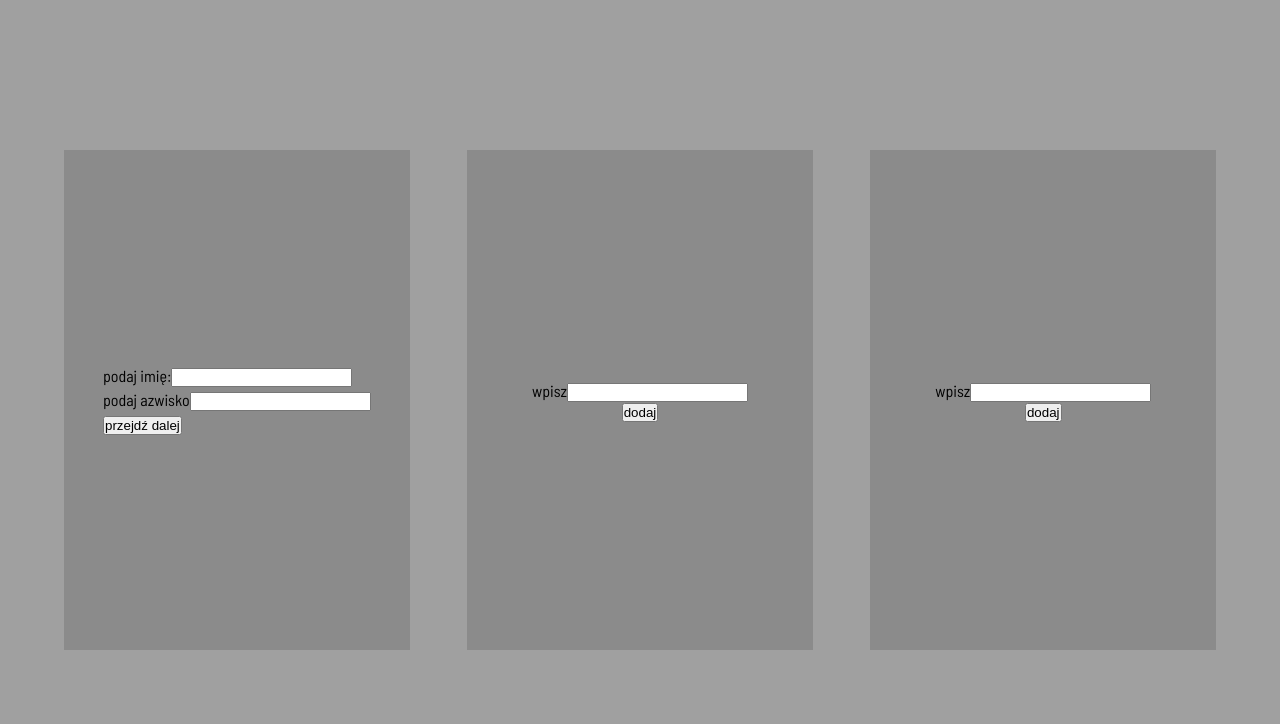
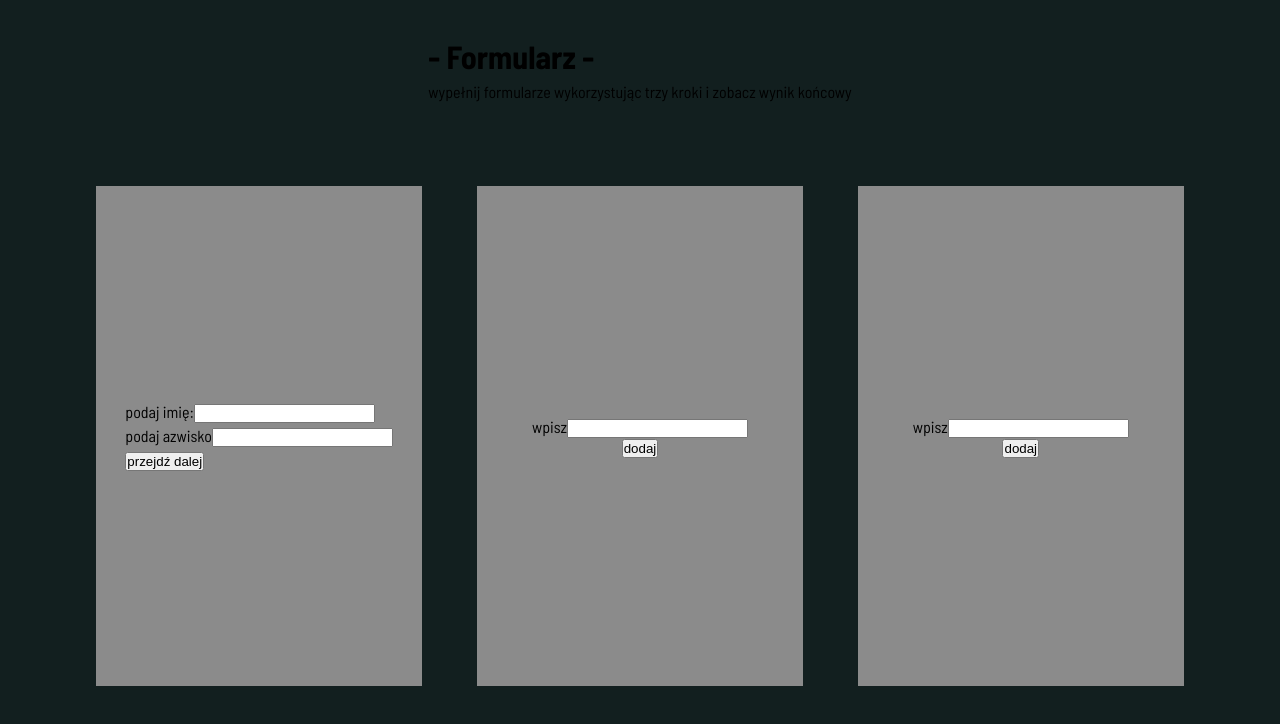
Before and after one commit to Scorpion19702022/React_Mentor_018_MULTI_STEP_FORM_and_TEST, a React (Vite) app: page / in a window 1280 px wide. Shown: the top 724 px of the page. Built offline with nearby package versions, Linux system fonts and the light colour scheme.

Commit message:
added styles

```diff
--- a/src/App.module.css
+++ b/src/App.module.css
@@ -18,10 +18,17 @@
 	--color-dark09: #121f1f;
 	--color-dark10: #090f0f;
 	--color-dark11: #000000;
+
+	--color-error: #e52b50;
 }
 
 .wrapper {
 	width: 100%;
 	height: 100vh;
-	background-color: #a0a0a0;
+	padding: 2em;
+	background-color: var(--color-dark09);
+	display: flex;
+	flex-direction: column;
+	align-items: center;
+	justify-content: space-around;
 }
--- a/src/App.tsx
+++ b/src/App.tsx
@@ -4,6 +4,10 @@ import MultiStepForm from './Components/MultiStepForm/MultiStepForm'
 function App() {
 	return (
 		<main className={styles.wrapper}>
+			<div className={styles.header}>
+				<h1 className={styles.heading}>- Formularz -</h1>
+				<span className={styles.text_info}>wypełnij formularze wykorzystując trzy kroki i zobacz wynik końcowy</span>
+			</div>
 			<MultiStepForm />
 		</main>
 	)
```
